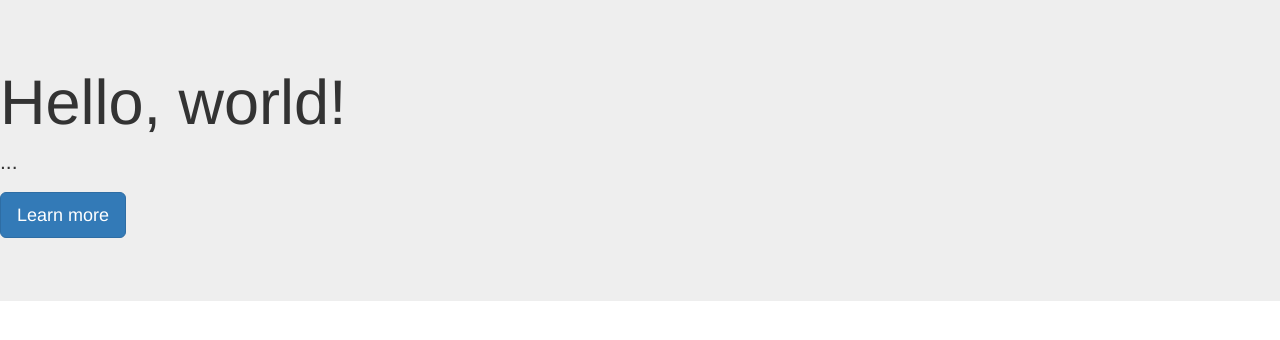
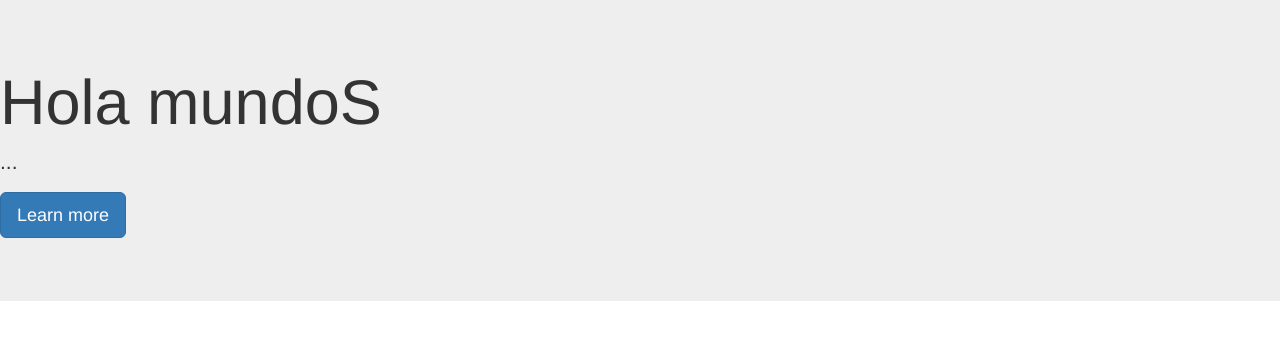
Before and after one commit to jorgemonzalbo/viernes2, a plain HTML site: page index.html in a window 1280 px wide. Drawn offline with Linux system fonts and the light colour scheme.

Commit message:
Version 2 de github

```diff
--- a/index.html
+++ b/index.html
@@ -7,7 +7,7 @@
   </head>
   <body>
     <div class="jumbotron">
-      <h1>Hello, world!</h1>
+      <h1>Hola mundoS</h1>
       <p>...</p>
       <p><a class="btn btn-primary btn-lg" href="#" role="button">Learn more</a></p>
     </div>
```
